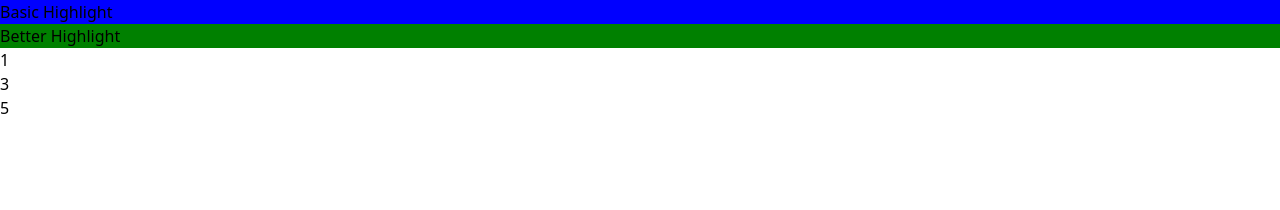
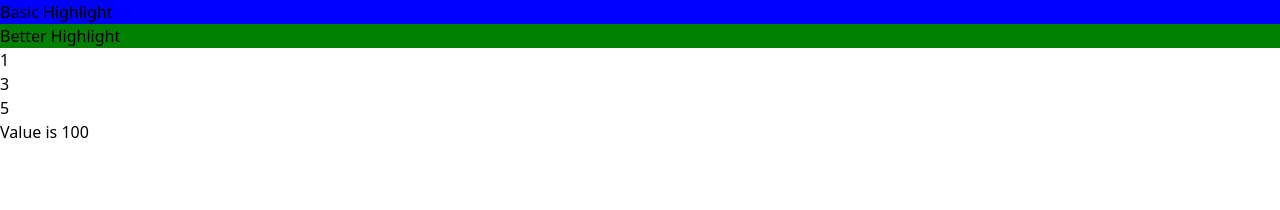
Before and after one commit to Sca1ey/angular-complete, an Angular app: page / in a window 1280 px wide. Shown: the top 210 px of the page. Built offline with nearby package versions, Linux system fonts and the light colour scheme.

Commit message:
ngSwitch

```diff
--- a/src/app/app.component.html
+++ b/src/app/app.component.html
@@ -3,3 +3,9 @@
 <div *ngFor="let number of numbers">
   <p *appUnless="number % 2 === 0">{{ number }}</p>
 </div>
+<div [ngSwitch]="value">
+  <p *ngSwitchCase="5">Value is 5</p>
+  <p *ngSwitchCase="10">Value is 10</p>
+  <p *ngSwitchCase="100">Value is 100</p>
+  <p *ngSwitchDefault>Value is default</p>
+</div>
--- a/src/app/app.component.ts
+++ b/src/app/app.component.ts
@@ -6,4 +6,5 @@
 })
 export class AppComponent {
   numbers: number[] = [1, 2, 3, 4, 5, 6];
+  value = 100;
 }
```
